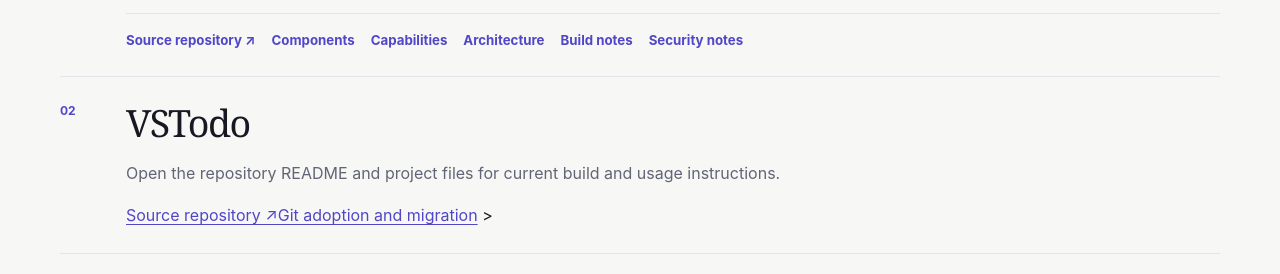
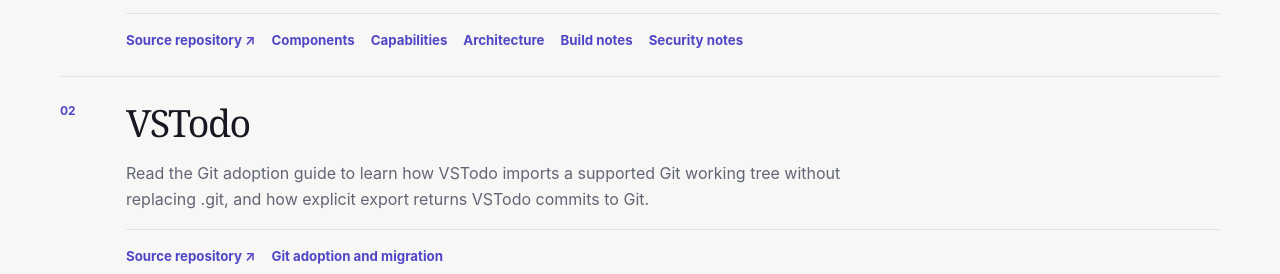
Before and after one commit to SneppX/sneppxov, a plain HTML site: page developers.html in a window 1280 px wide. Shown: the part 678-952 px from the top of the page. Drawn offline with Linux system fonts and the light colour scheme.

Commit message:
fix: correct VSTodo adoption links and content

```diff
--- a/developers.html
+++ b/developers.html
@@ -86,12 +86,12 @@
             <div>
               <h2>VSTodo</h2>
               <p>
-                Open the repository README and project files for current build and usage
-                instructions.
+                Read the Git adoption guide to learn how VSTodo imports a supported Git working tree without replacing .git, and how explicit export returns VSTodo commits to Git.
               </p>
-              <a href="https://github.com/SneppX/vstodo" target="_blank" rel="noopener noreferrer"
-                >Source repository ↗</a<a href="vstodo.html">Git adoption and migration</a>
-              >
+              <div class="card-links">
+                <a href="https://github.com/SneppX/vstodo" target="_blank" rel="noopener noreferrer">Source repository ↗</a>
+                <a href="vstodo.html">Git adoption and migration</a>
+              </div>
             </div>
           </article>
         </div>
```
Also changed, not shown: index.html (+1 -2 lines).
